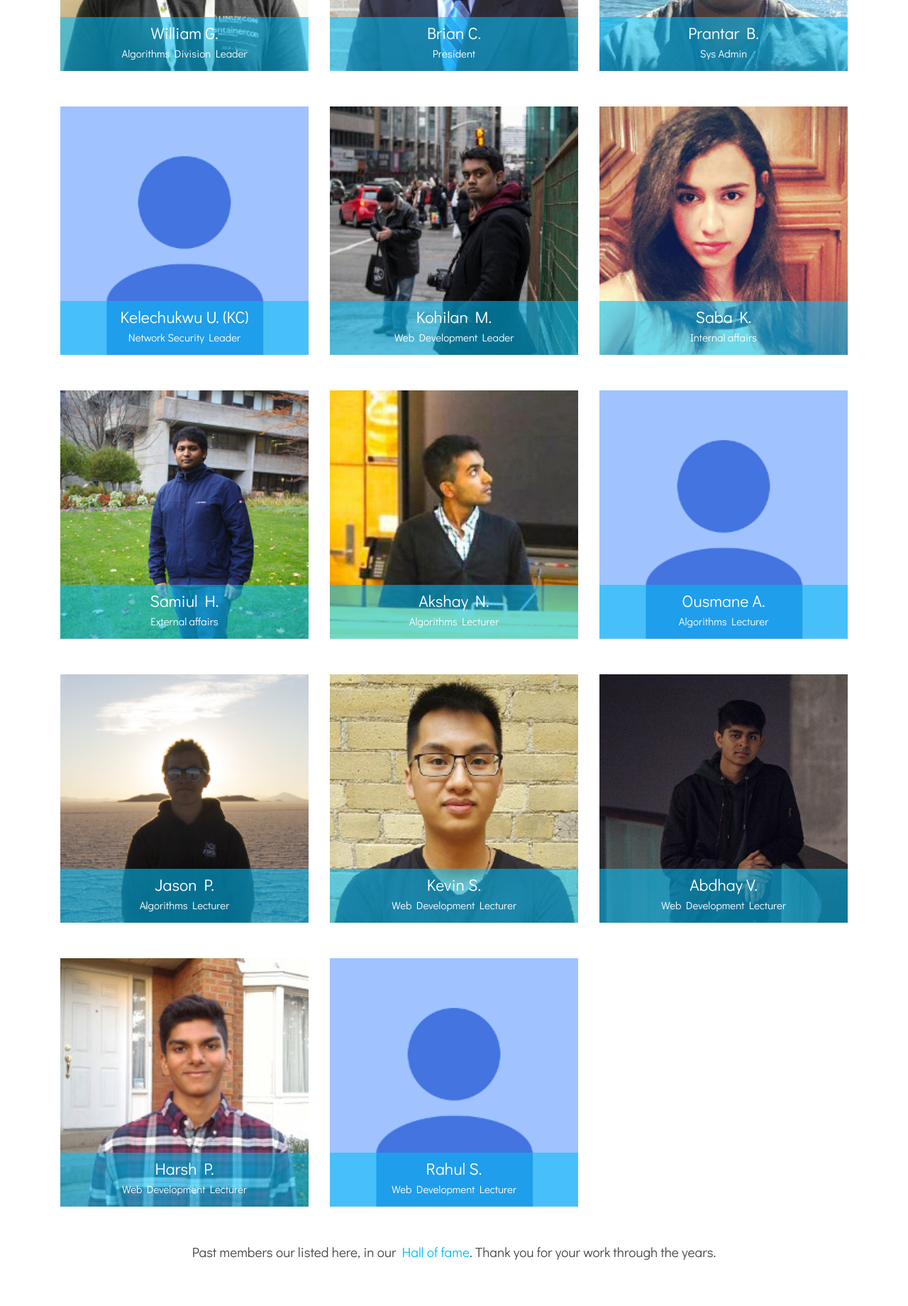
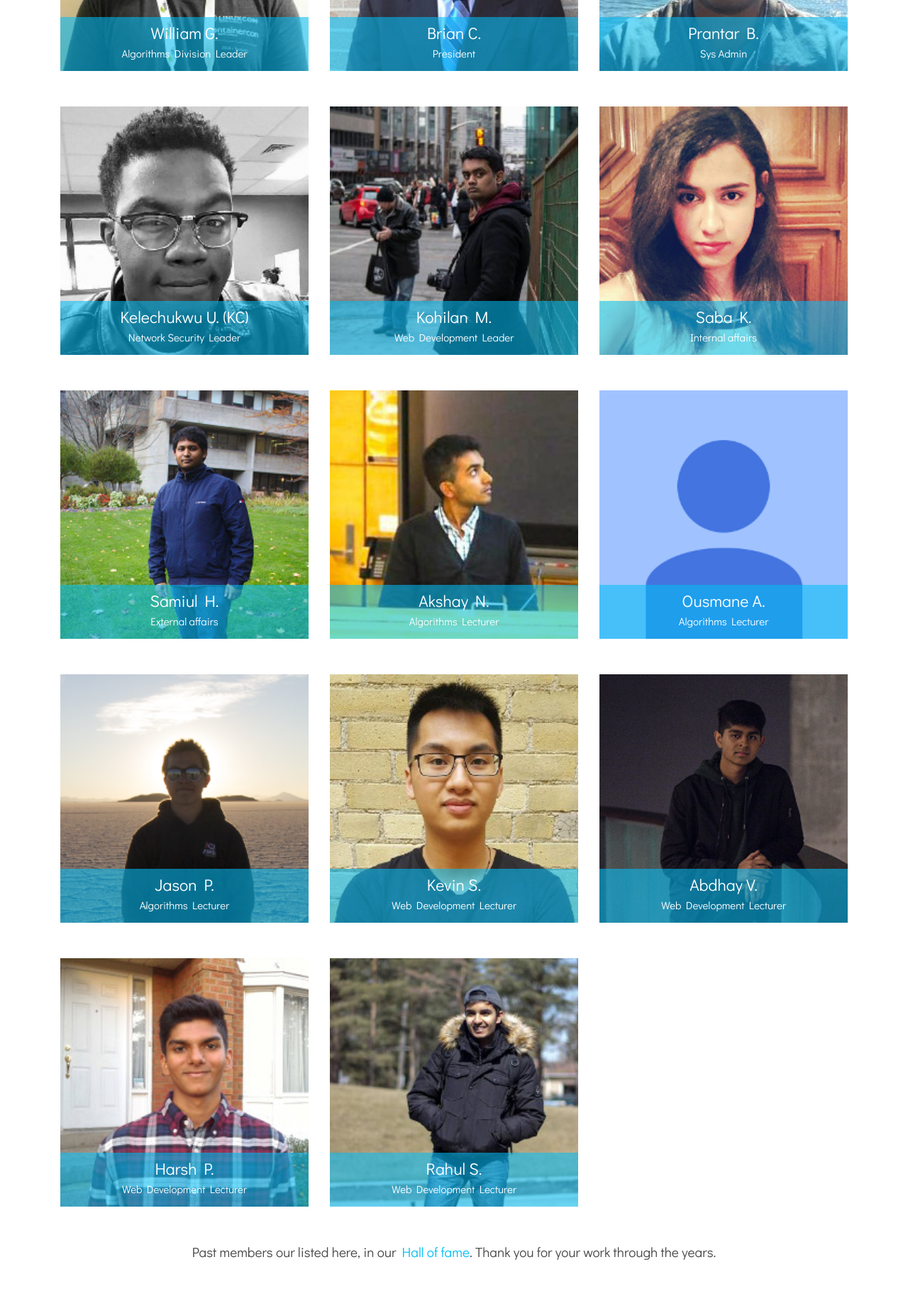
Before and after one commit to csecutsc/csec_site_old, a plain HTML site: page team.html in a window 1280 px wide. Shown: the part 697-2537 px from the top of the page at 71% size. Drawn offline with Linux system fonts and the light colour scheme.

Commit message:
added two more photos

```diff
--- a/team.html
+++ b/team.html
@@ -167,7 +167,7 @@ License URL: http://creativecommons.org/licenses/by/3.0/
 			</div>
 
 			<div class="col-md-4 about-poleft yes_marg">
-				<div class="about_img"><img src="images/pics/avatar.png" alt="">
+				<div class="about_img"><img src="images/pics/KC.jpeg" alt="">
 				  <h5>Kelechukwu U. (KC)<span>Network Security Leader</span></h5>
 				  <div class="about_opa">
 					<ul class="fb_icons2 text-center">
@@ -288,7 +288,7 @@ License URL: http://creativecommons.org/licenses/by/3.0/
 			</div>
 
 			<div class="col-md-4 about-poleft yes_marg">
-				<div class="about_img"><img src="images/pics/avatar.png" alt="">
+				<div class="about_img"><img src="images/pics/rahul.jpeg" alt="">
 				  <h5>Rahul S.<span>Web Development Lecturer</span></h5>
 				  <div class="about_opa">
 					<ul class="fb_icons2 text-center">
```
Also changed, not shown: images/pics/KC.jpeg (added), images/pics/rahul.jpeg (added).
